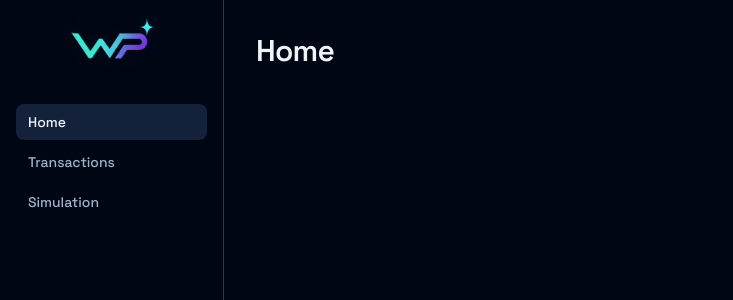
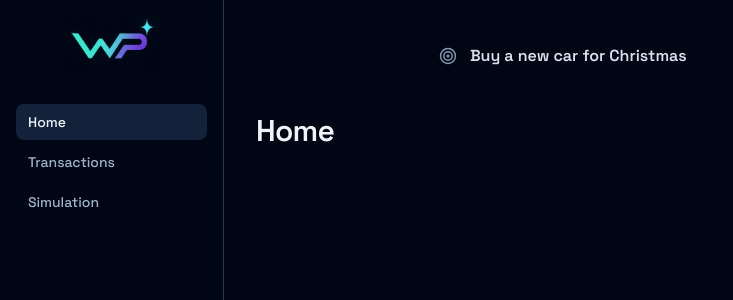
Before and after one commit to vxk8058/Waypoint, a React (Vite) app in the folder client/: page /dashboard in a window 1280 px wide. Shown: the top 300 px of the page, without its empty margins (0-733 px from the left). Built offline with nearby package versions, Linux system fonts and the light colour scheme.

Commit message:
created goal component

```diff
--- /dev/null
+++ b/client/src/components/goal.tsx
@@ -0,0 +1,42 @@
+import type { SVGProps } from "react";
+
+function TargetIcon(props: SVGProps<SVGSVGElement>) {
+  return (
+    <svg viewBox="0 0 24 24" fill="none" stroke="currentColor" strokeWidth={1.75} strokeLinecap="round" aria-hidden="true" className="size-5 shrink-0" {...props}>
+      <circle cx="12" cy="12" r="9" />
+      <circle cx="12" cy="12" r="5" />
+      <circle cx="12" cy="12" r="1" />
+    </svg>
+  );
+}
+
+// Solid surface fill inside the padding box, gradient showing through the transparent border.
+const gradientBorder = [
+  "linear-gradient(var(--color-surface), var(--color-surface)) padding-box",
+  "linear-gradient(to right, var(--color-purple-400), var(--color-light-blue-vivid-400), var(--color-teal-300)) border-box",
+].join(", ");
+
+export interface GoalProps {
+  title?: string;
+  className?: string;
+}
+
+export function Goal({ title = "Buy a new car for Christmas", className = "" }: GoalProps) {
+  return (
+    <section
+      aria-label="Goal"
+      className={[
+        "mx-auto flex h-12 w-full max-w-2xl select-none items-center gap-3 rounded-full border-2 border-transparent px-5 text-blue-grey-400",
+        className,
+      ]
+        .filter(Boolean)
+        .join(" ")}
+      style={{ background: gradientBorder }}
+    >
+      <TargetIcon />
+      <span className="truncate text-base font-semibold tracking-normal text-blue-grey-100">{title}</span>
+    </section>
+  );
+}
+
+export default Goal;
--- a/client/src/index.css
+++ b/client/src/index.css
@@ -5,7 +5,6 @@
   --font-sans: "Space Grotesk", ui-sans-serif, system-ui, sans-serif;
   --font-grotesk: "Space Grotesk", ui-sans-serif, system-ui, sans-serif;
 
-  /* Dark surfaces (canvas matches the logo background) */
   --color-canvas: #010614;
   --color-surface: #0A1628;
   --color-surface-raised: #13223A;
@@ -80,7 +79,6 @@
   --color-yellow-vivid-900: #8D2B0B;
 }
 
-/* The whole app is dark */
 @layer base {
   :root {
     color-scheme: dark;
--- a/client/src/pages/dashboard.tsx
+++ b/client/src/pages/dashboard.tsx
@@ -1,5 +1,6 @@
 import { Link, NavLink, Outlet } from "react-router";
 import logo from "../assets/logo.png";
+import { Goal } from "../components/goal";
 
 const tabs = [
   { to: "/dashboard", label: "Home", end: true },
@@ -41,6 +42,7 @@ export function Dashboard() {
       </aside>
 
       <main className="flex-1 p-8">
+        <Goal className="mb-8" />
         <Outlet />
       </main>
     </div>
```
